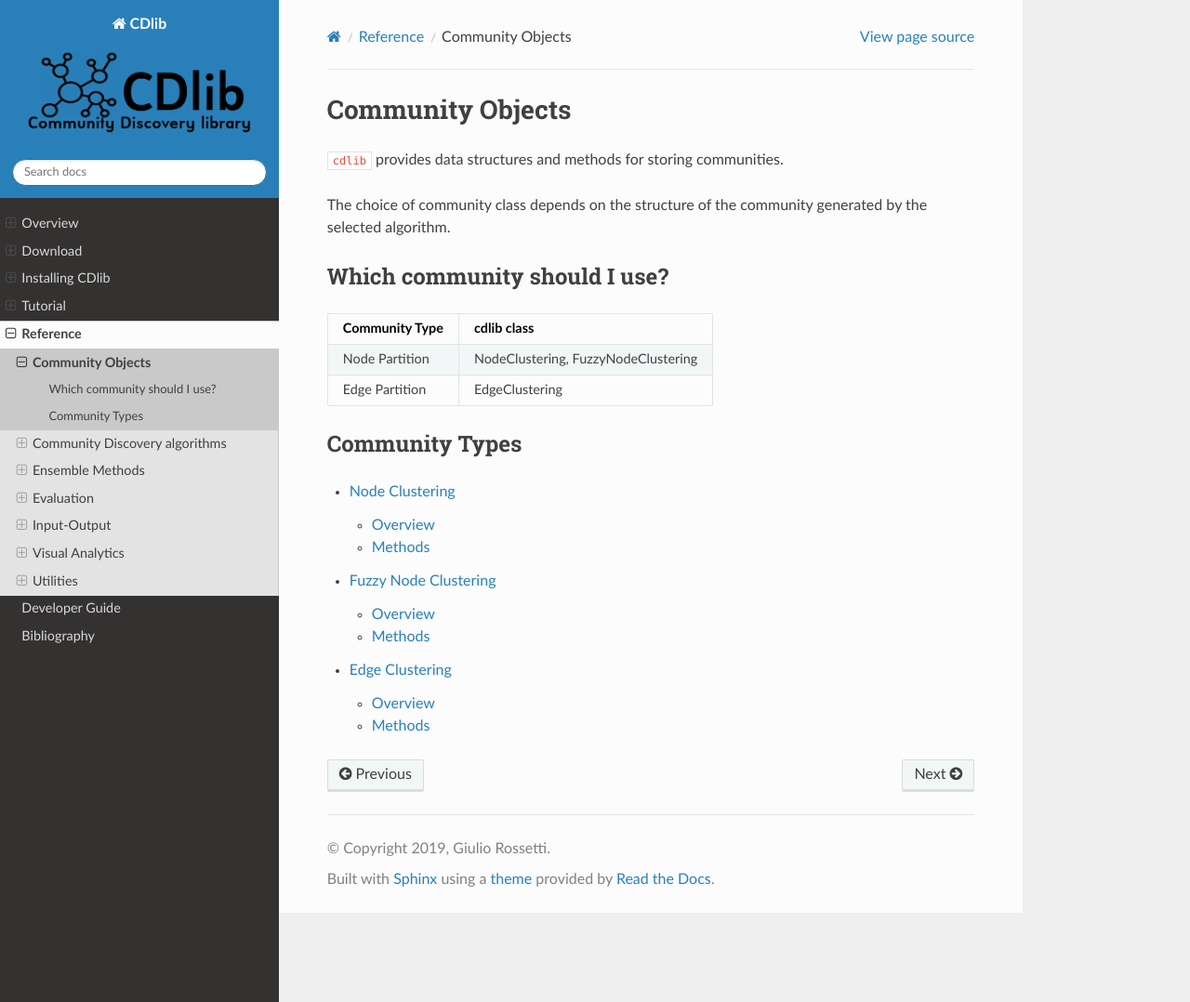
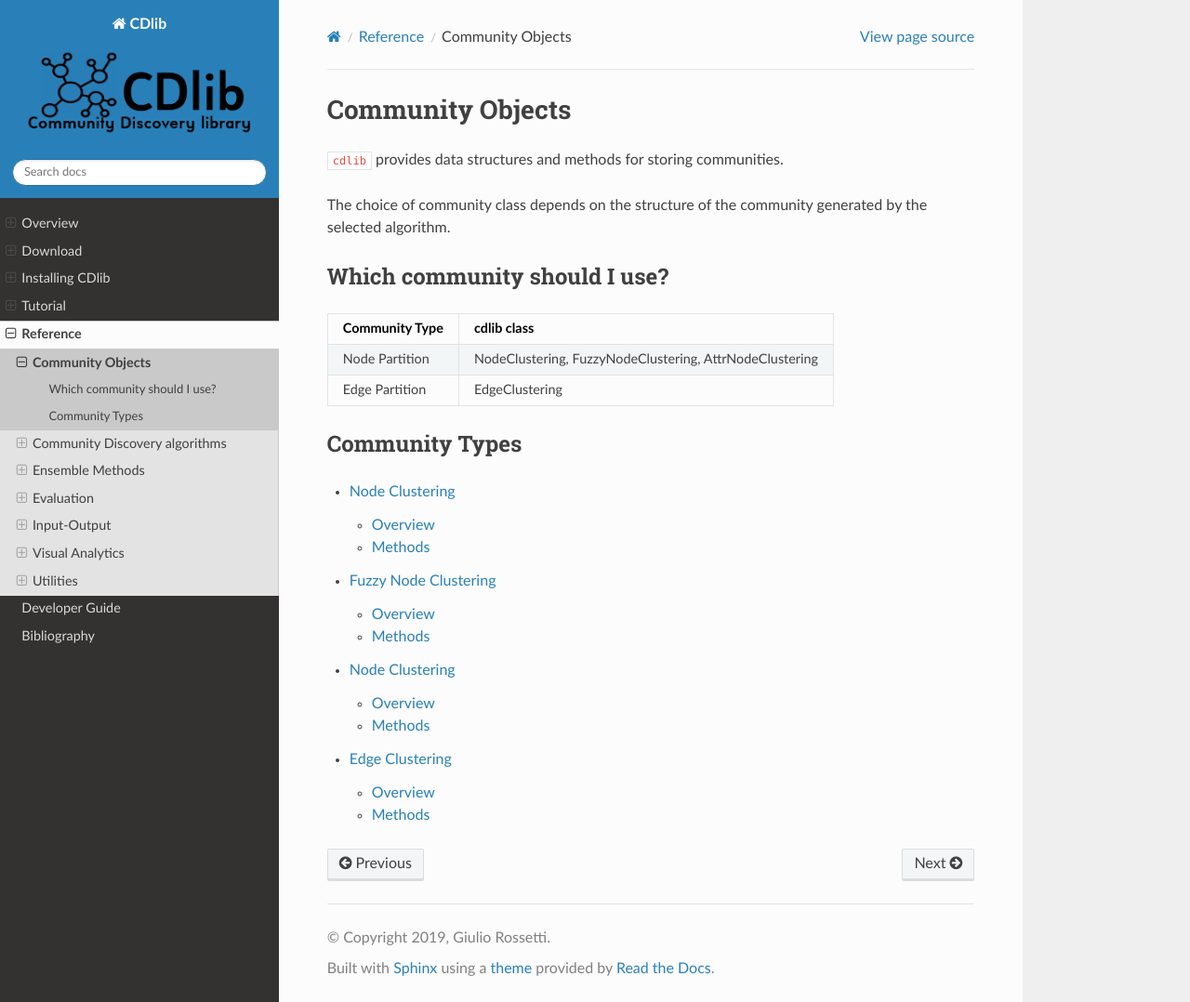
Before and after one commit to GiulioRossetti/cdlib, a Sphinx documentation site: the page built from docs/reference/classes.rst, in a window 1280 px wide and 1078 px high. Shown: the whole window at 93% size. Built offline with Sphinx 7.4.7 and the Read the Docs theme 2.0.0, drawn with Linux system fonts in a browser that asks for light colours.

Commit message:
:memo: update docs

```diff
--- a/docs/reference/classes.rst
+++ b/docs/reference/classes.rst
@@ -10,12 +10,12 @@ The choice of community class depends on the structure of the community generate
 Which community should I use?
 ^^^^^^^^^^^^^^^^^^^^^^^^^^^^^
 
-===================   ===================================
+===================   =======================================================
 Community Type        cdlib class
-===================   ===================================
-Node Partition        NodeClustering, FuzzyNodeClustering
+===================   =======================================================
+Node Partition        NodeClustering, FuzzyNodeClustering, AttrNodeClustering
 Edge Partition        EdgeClustering
-===================   ===================================
+===================   =======================================================
 
 ^^^^^^^^^^^^^^^
 Community Types
@@ -26,4 +26,5 @@ Community Types
 
     classes/node_clustering.rst
     classes/fuzzy_node_clustering.rst
+    classes/attr_node_clustering.rst
     classes/edge_clustering.rst
--- a/docs/reference/evaluation.rst
+++ b/docs/reference/evaluation.rst
@@ -35,6 +35,7 @@ Fitness functions allows to summarize the characteristics of a computed set of c
     size
     surprise
     triangle_participation_ratio
+    purity
 
 
 Among the fitness function a well-defined family of measures is the Modularity-based one:
```
Also changed, not shown: docs/reference/cd_algorithms/node_clustering.rst (+13 -0 lines), docs/reference/classes/attr_node_clustering.rst (added, +24 -0 lines), 1 other file.
